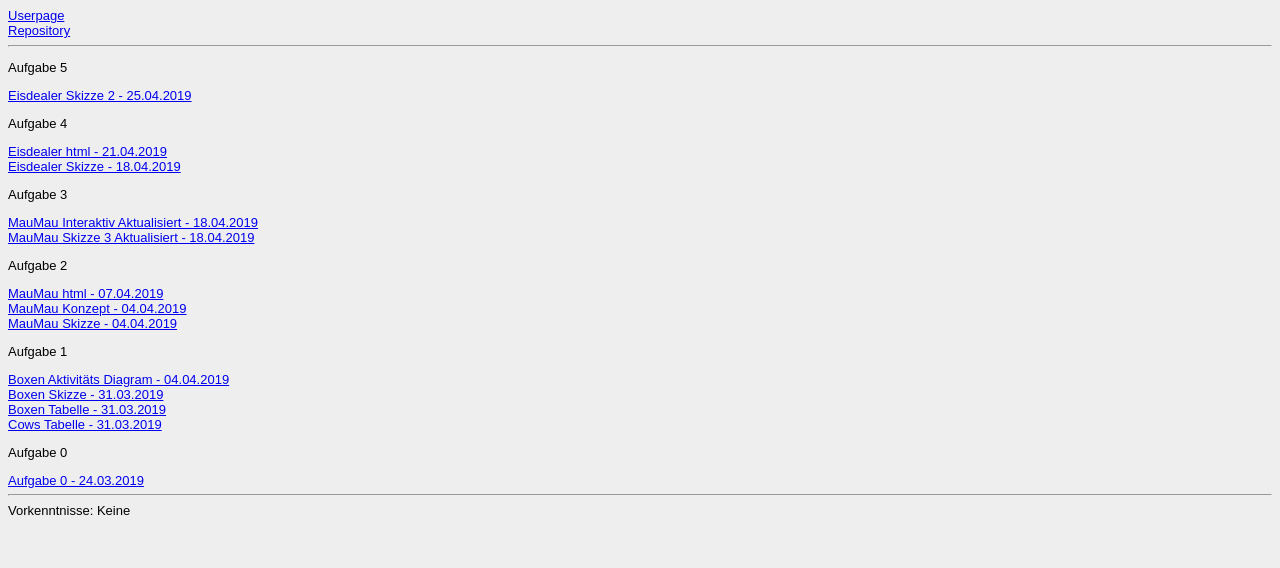
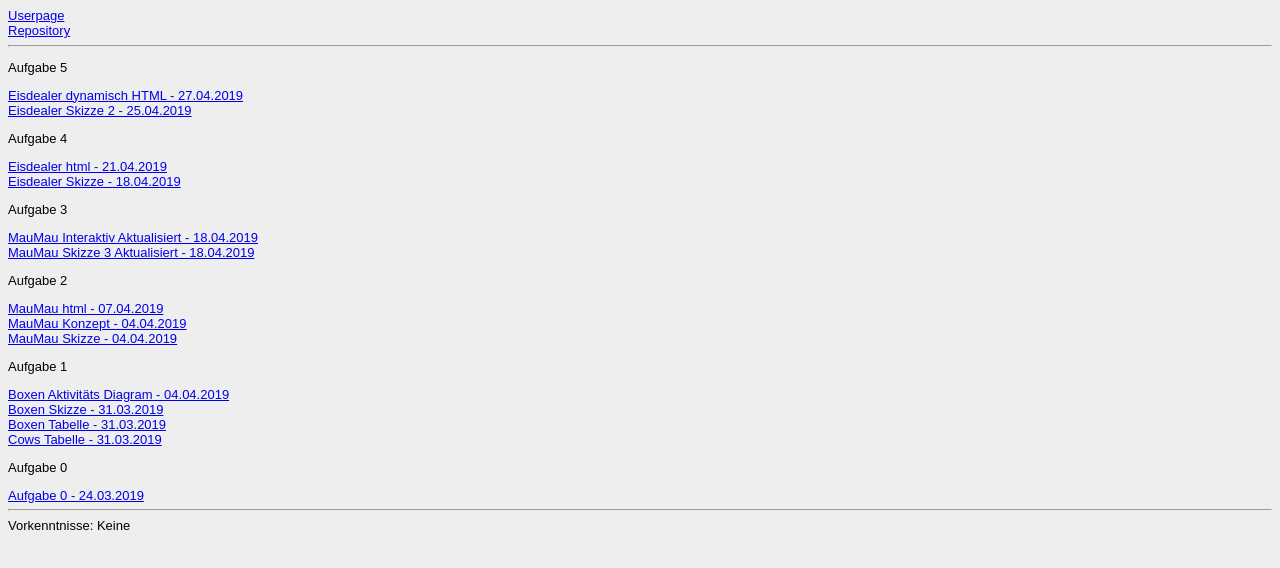
Before and after one commit to MarcelMielcarek/MarcelMielcarek.github.io, a plain HTML site: page Steckbrief/steckbrief.htm in a window 1280 px wide. Drawn offline with Linux system fonts and the light colour scheme.

Commit message:
dynamidynamiiiiii

```diff
--- a/Steckbrief/steckbrief.htm
+++ b/Steckbrief/steckbrief.htm
@@ -11,6 +11,7 @@
         <hr>
 
     <p>Aufgabe 5</p>
+    <a href="https://marcelmielcarek.github.io/EAI2/Eisdealer/eis1.html" target="_blank">Eisdealer dynamisch HTML - 27.04.2019</a></br>
     <a href="https://marcelmielcarek.github.io/EAI2/Eisdealer/SkizzeAufgabe5.jpeg" target="_blank">Eisdealer Skizze 2 - 25.04.2019</a></br>
 
     <p>Aufgabe 4</p>
```
